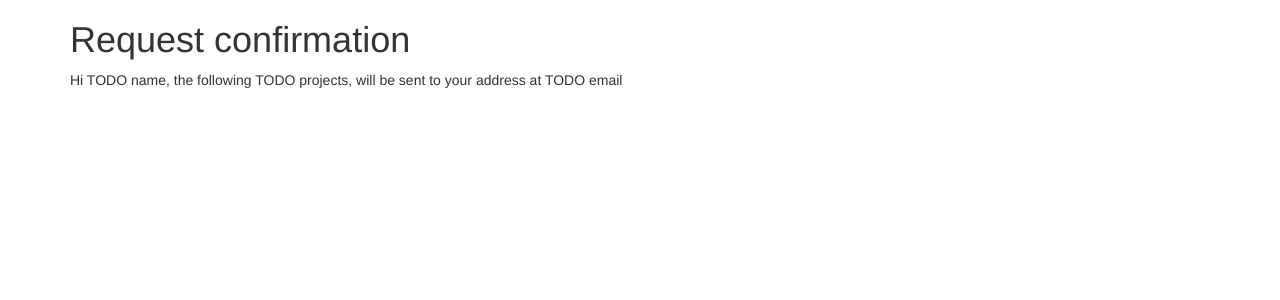
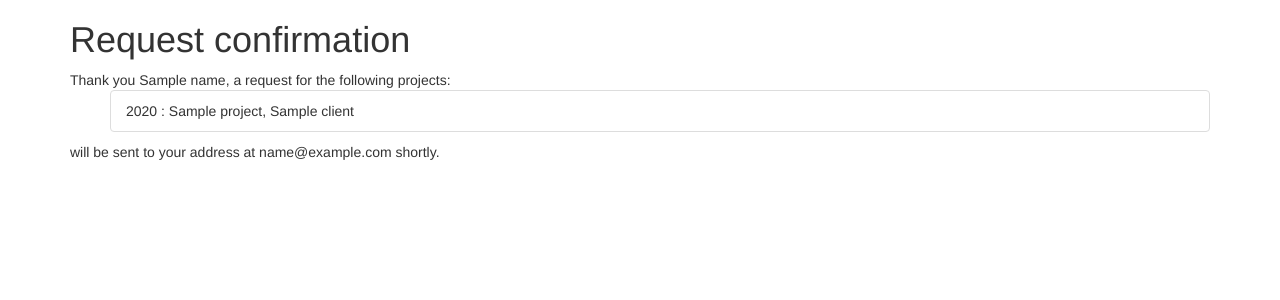
Before and after one commit to OtagoPolytechnic/opp-archive, a Django app: template archive_project/archive/templates/archive/confirmation.html in a window 1280 px wide. Shown: the top 300 px of the page. Run offline with Django 3.2, Linux system fonts and the light colour scheme; the template is opened without the code that fills it: most values are stand-ins (such as "Sample title", 1, 10 or a date in 2020); some libraries are stand-ins or nearby versions.

Commit message:
Wroking sendmail configuration, will need constants placed in settings.py(ie send to email address, moved from views.py line 68)

```diff
--- a/archive_project/archive/forms.py
+++ b/archive_project/archive/forms.py
@@ -4,6 +4,6 @@ class SearchForm(forms.Form):
     q   = forms.CharField(label='Search string', max_length=100)
 
 class DetailsForm(forms.Form):
-    name         = forms.CharField(label='Your name', max_length=100)
+    name         = forms.CharField(label='Your name', max_length=100, required=True)
     organisation = forms.CharField(label='Organisation', max_length=150, required=False)
-    email        = forms.EmailField()
+    email        = forms.EmailField(required=True)
--- a/archive_project/archive/templates/archive/confirmation.html
+++ b/archive_project/archive/templates/archive/confirmation.html
@@ -2,5 +2,13 @@
 
 {% block content %}
 <h1>Request confirmation</h1>
-Hi TODO name, the following TODO projects, will be sent to your address at TODO email
+Thank you {{ name }}, a request for the following projects:</br>
+{% for project in selected_projects %}
+        <ul>
+        <li class="list-group-item">
+            {{ project.year }} : {{ project.groupName }}, {{ project.client }}<br/>
+        </li>
+        </ul>
+{% endfor %}
+will be sent to your address at {{ email }} shortly.
 {% endblock %}
```
Also changed, not shown: archive_project/archive/templates/archive/details.html (+10 -4 lines), archive_project/archive/views.py (+24 -5 lines).
